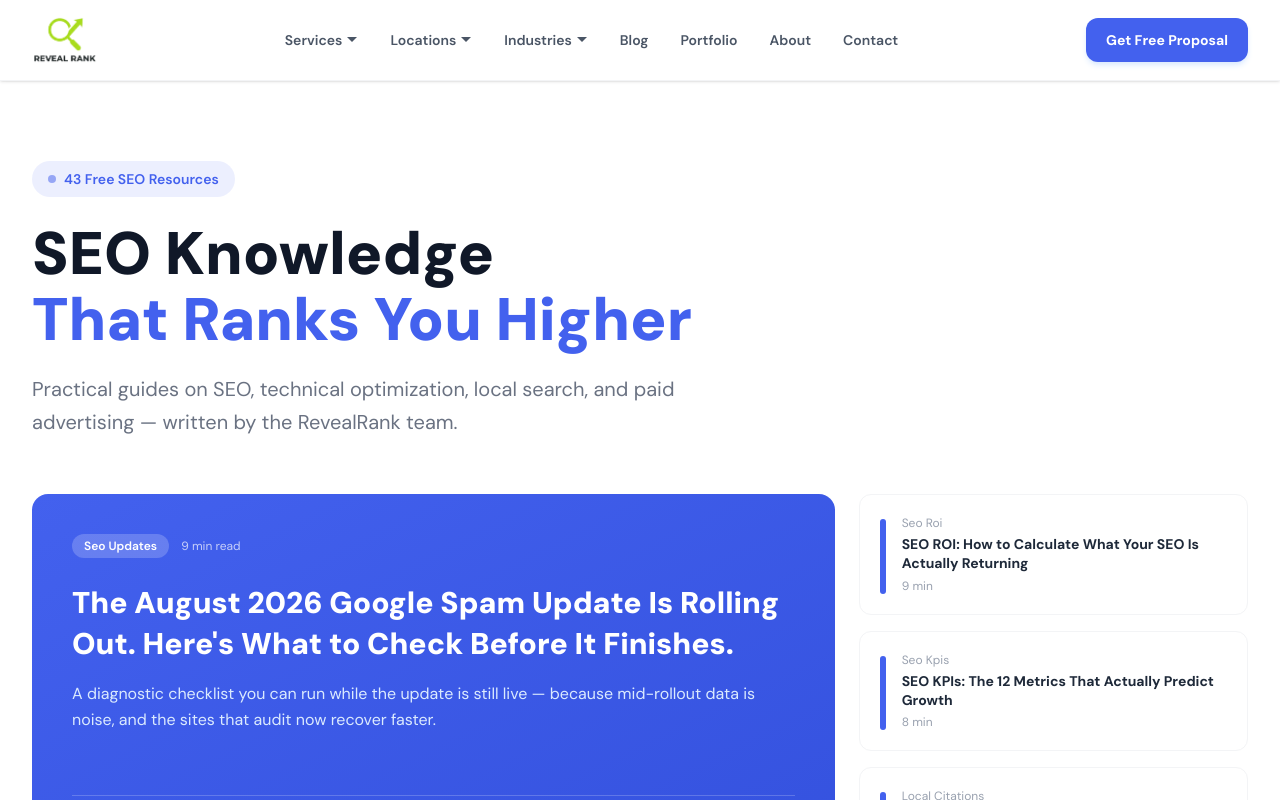
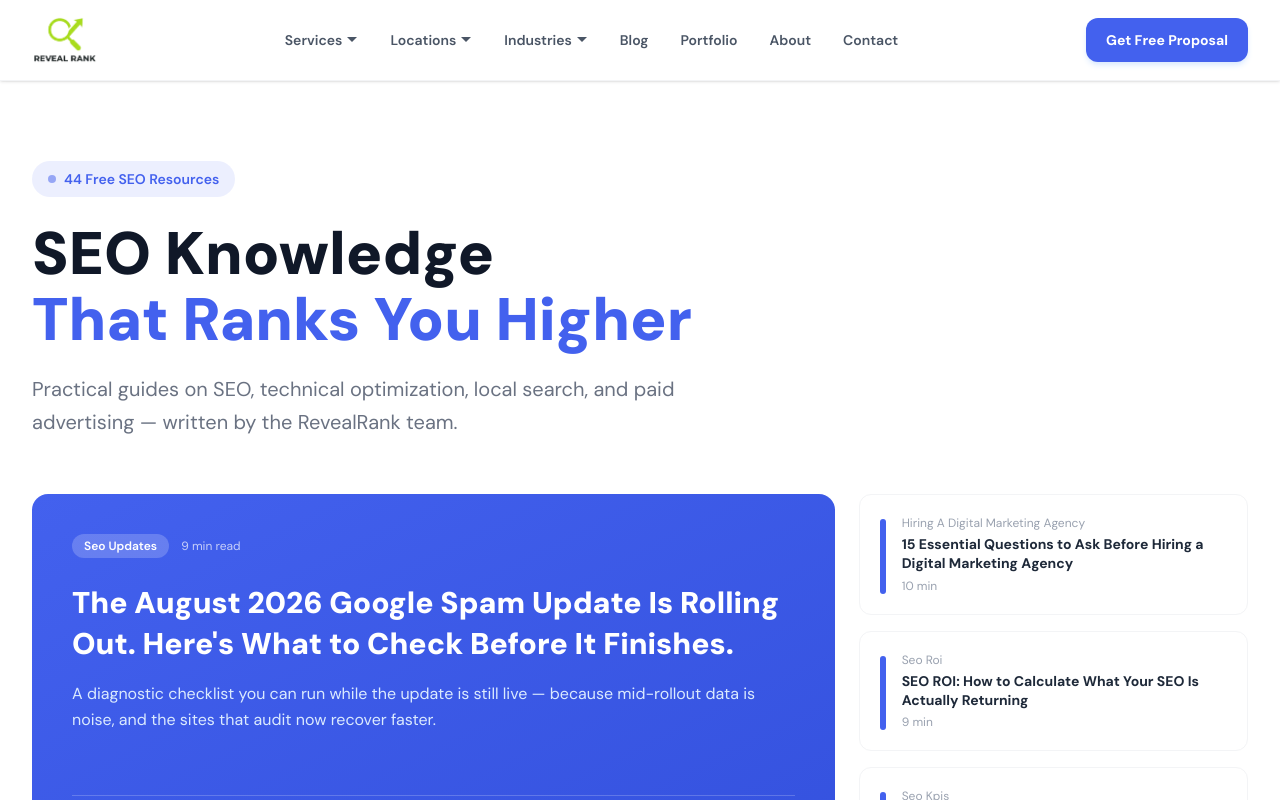
Before and after one commit to RevealDeploymentZone/revealrank, a Next.js app: page /blog in a window 1280 px wide. Shown: the top 800 px of the page. Built offline with nearby package versions, Linux system fonts and the light colour scheme.

Commit message:
Add blog post: 15 essential questions to ask before hiring a digital marketing agency

```diff
--- a/data/blog.ts
+++ b/data/blog.ts
@@ -60,6 +60,7 @@ export const blogPosts: BlogPost[] = [
   { slug:"broken-link-building", title:"Broken Link Building: The Step-by-Step Outreach Strategy for Earning Editorial Links", excerpt:"Broken link building has one of the highest editorial link rates of any outreach strategy because you are offering a genuine service to the linking site. This guide covers prospecting, outreach templates, and content requirements.", author:"Reveal Rank Team", publishDate:"2027-06-29", primaryKeyword:"broken link building", parentTopic:"broken link building", tier:4, targetWords:2000, conflict:"None", vol:1200, kd:45, cpc:6.00, tp:700, readTime:10 },
   { slug:"social-media-roi", title:"Social Media ROI: How to Measure What Social Is Actually Contributing to Revenue", excerpt:"Social media ROI is misunderstood because most measurement stops at engagement metrics. This guide builds the attribution model that connects social activity to pipeline, with the tracking setup and honest benchmarks by industry.", author:"Reveal Rank Team", publishDate:"2027-07-06", primaryKeyword:"social media roi", parentTopic:"social media roi", tier:4, targetWords:1800, conflict:"None", vol:500, kd:42, cpc:3.50, tp:250, readTime:9 },
   { slug:"august-2026-spam-update", title:"The August 2026 Google Spam Update Is Rolling Out. Here's What to Check Before It Finishes.", excerpt:"A diagnostic checklist you can run while the update is still live — because mid-rollout data is noise, and the sites that audit now recover faster.", author:"Reveal Rank Team", publishDate:"2026-08-19", primaryKeyword:"august 2026 spam update", parentTopic:"seo updates", tier:1, targetWords:1800, conflict:"None", vol:40, kd:0, cpc:0.00, tp:0, readTime:9 },
+  { slug:"15-essential-questions-to-ask-before-hiring-a-digital-marketing-agency", title:"15 Essential Questions to Ask Before Hiring a Digital Marketing Agency", excerpt:"Most agencies sound the same until you ask the right questions. These fifteen questions separate agencies that can actually grow your business from those that will drain your budget with little to show for it.", author:"Reveal Rank Team", publishDate:"2026-08-20", primaryKeyword:"questions to ask before hiring a digital marketing agency", parentTopic:"hiring a digital marketing agency", tier:1, targetWords:2000, conflict:"None", vol:500, kd:8, cpc:5.00, tp:1200, readTime:10 },
 ];
 
 export function getBlogPost(slug: string): BlogPost | undefined {
```
